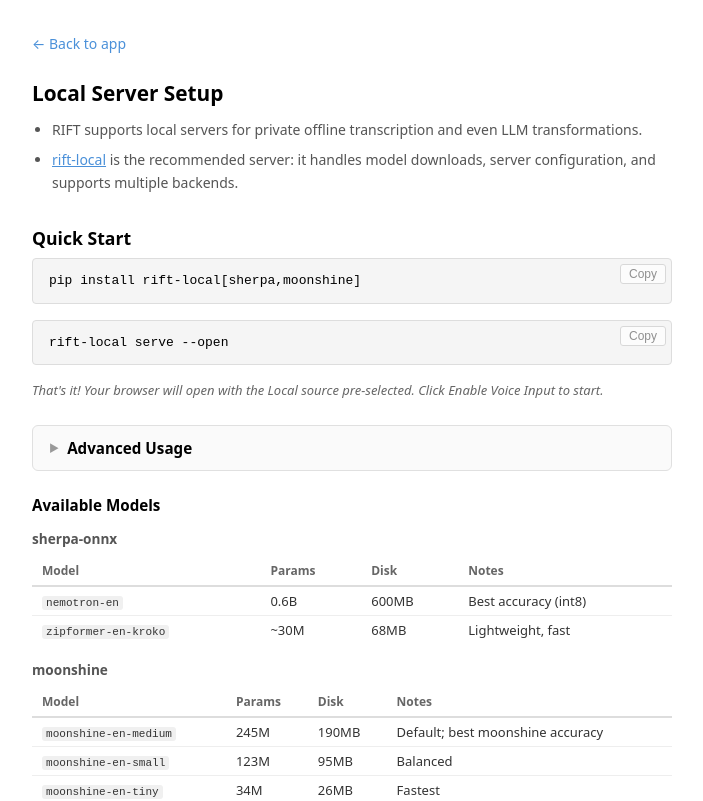
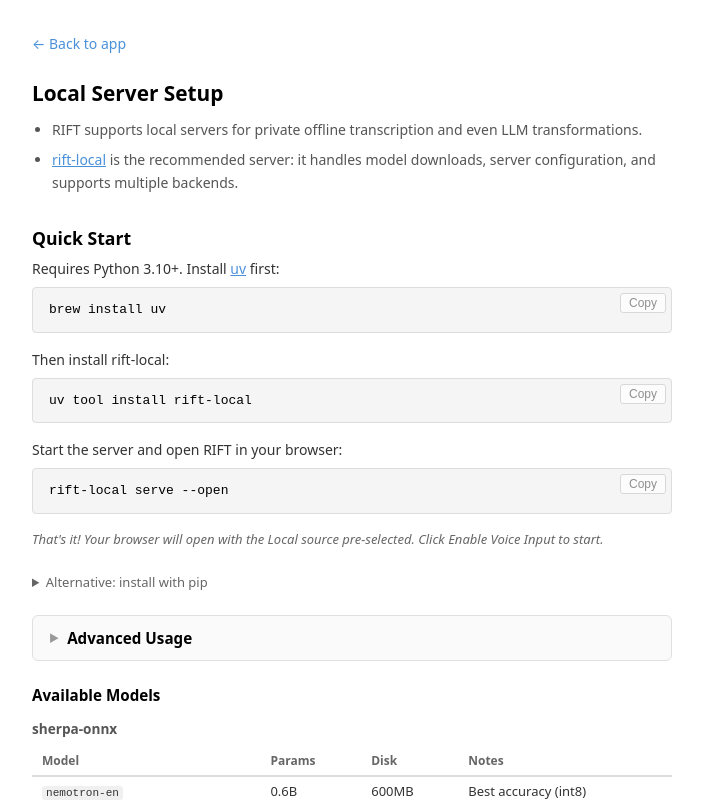
Before and after one commit to Leftium/rift-transcription, a SvelteKit app: page /local-setup in a window 1280 px wide. Shown: the top 801 px of the page, without its empty margins (288-991 px from the left). Built offline with nearby package versions, Linux system fonts and the light colour scheme; what wellcrafted would draw is missing.

Commit message:
fix: update local-setup instructions to use uv instead of bare pip
bare pip installs were problematic on macOS. Quick Start now uses
brew install uv + uv tool install rift-local, with pip-in-venv as a
collapsible alternative. Added optional sherpa-onnx backend install
section in Advanced Usage.

```diff
--- a/src/routes/local-setup/+page.svelte
+++ b/src/routes/local-setup/+page.svelte
@@ -1,6 +1,10 @@
 <script lang="ts">
 	const codeBlocks: Record<string, string> = {
-		install: `pip install rift-local[sherpa,moonshine]`,
+		'install-uv': `brew install uv`,
+		install: `uv tool install rift-local`,
+		'install-pip': `python3 -m venv .venv && source .venv/bin/activate\npip install rift-local`,
+		'install-sherpa': `uv tool install "rift-local[sherpa]"`,
+		'install-sherpa-pip': `pip install "rift-local[sherpa]"`,
 		'serve-open': `rift-local serve --open`,
 		serve: `rift-local serve`,
 		'serve-sherpa': `rift-local serve --asr zipformer-en-kroko`,
@@ -40,6 +44,21 @@
 	</ul>
 
 	<h2>Quick Start</h2>
+	<p>
+		Requires Python 3.10+. Install <a
+			href="https://docs.astral.sh/uv/"
+			target="_blank"
+			rel="noopener">uv</a
+		> first:
+	</p>
+	<div class="code-block">
+		<button class="copy-btn" onclick={() => copyCode('install-uv')}>
+			{copiedId === 'install-uv' ? '✓' : 'Copy'}
+		</button>
+		<pre><code>{codeBlocks['install-uv']}</code></pre>
+	</div>
+
+	<p>Then install rift-local:</p>
 	<div class="code-block">
 		<button class="copy-btn" onclick={() => copyCode('install')}>
 			{copiedId === 'install' ? '✓' : 'Copy'}
@@ -47,6 +66,7 @@
 		<pre><code>{codeBlocks['install']}</code></pre>
 	</div>
 
+	<p>Start the server and open RIFT in your browser:</p>
 	<div class="code-block">
 		<button class="copy-btn" onclick={() => copyCode('serve-open')}>
 			{copiedId === 'serve-open' ? '✓' : 'Copy'}
@@ -58,6 +78,18 @@
 		That's it! Your browser will open with the Local source pre-selected. Click Enable Voice Input
 		to start.
 	</p>
+
+	<details class="pip-alternative">
+		<summary>Alternative: install with pip</summary>
+		<div class="details-content">
+			<div class="code-block">
+				<button class="copy-btn" onclick={() => copyCode('install-pip')}>
+					{copiedId === 'install-pip' ? '✓' : 'Copy'}
+				</button>
+				<pre><code>{codeBlocks['install-pip']}</code></pre>
+			</div>
+		</div>
+	</details>
 
 	<!-- svelte-ignore a11y_no_static_element_interactions -->
 	<div class="advanced-section">
@@ -89,6 +121,18 @@
 				<p>
 					Starts the server on <code>ws://localhost:2177</code> using
 					<code>moonshine-en-medium</code> without opening a browser.
+				</p>
+
+				<h4>Optional: sherpa-onnx Backend</h4>
+				<p>For additional sherpa-onnx models (Nemotron, Kroko):</p>
+				<div class="code-block">
+					<button class="copy-btn" onclick={() => copyCode('install-sherpa')}>
+						{copiedId === 'install-sherpa' ? '✓' : 'Copy'}
+					</button>
+					<pre><code>{codeBlocks['install-sherpa']}</code></pre>
+				</div>
+				<p class="pip-note">
+					Or with pip (inside a venv): <code>{codeBlocks['install-sherpa-pip']}</code>
 				</p>
 
 				<h4>Using Different Models</h4>
@@ -400,4 +444,29 @@
 	.advanced-content h4:first-child {
 		margin-top: 0;
 	}
+
+	.pip-alternative {
+		margin: 16px 0 24px;
+		font-size: 14px;
+	}
+
+	.pip-alternative summary {
+		cursor: pointer;
+		color: #666;
+		font-size: 13px;
+	}
+
+	.pip-alternative summary:hover {
+		color: #333;
+	}
+
+	.details-content {
+		padding-top: 8px;
+	}
+
+	.pip-note {
+		font-size: 12px;
+		color: #888;
+		margin: 4px 0 12px;
+	}
 </style>
```
